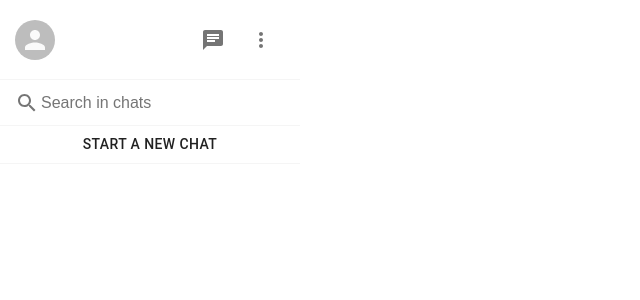
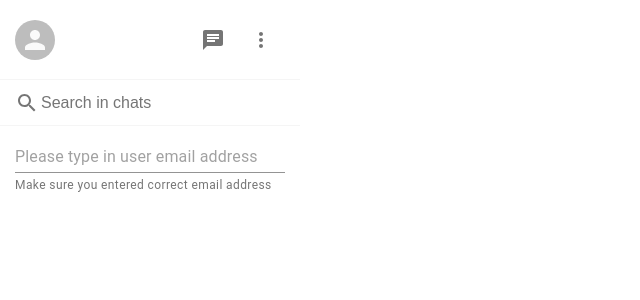
Before and after one commit to vania22/whatsapp-clone, a Next.js app: page / in a window 1280 px wide. Both pictures are taken after a click on the button "START A NEW CHAT". Shown: the top 300 px of the page, without its empty margins (0-640 px from the left). Built offline with nearby package versions, Linux system fonts and the light colour scheme.

Commit message:
added input component and animation to it

```diff
--- a/components/Sidebar.js
+++ b/components/Sidebar.js
@@ -1,10 +1,17 @@
+import { useState } from 'react';
 import styled from 'styled-components';
 import { Avatar, IconButton, Button } from '@material-ui/core';
 import ChatIcon from '@material-ui/icons/Chat';
 import MoreVertIcon from '@material-ui/icons/MoreVert';
 import SearchIcon from '@material-ui/icons/Search';
+import StartChatInput from './StartChatInput';
 
 const Sidebar = () => {
+    const [startChatInputVisible, setStartChatInputVisible] = useState(false);
+    const [startChatInputValue, setStartChatInputValue] = useState('');
+
+    const createChat = () => {};
+
     return (
         <Container>
             <Header>
@@ -22,7 +29,17 @@ const Sidebar = () => {
                 <SearchIcon style={{ color: 'rgba(0, 0, 0, 0.54)' }} />
                 <SearchInput placeholder='Search in chats' />
             </Search>
-            <SidebarButton fullWidth>Start a new chat</SidebarButton>
+            {startChatInputVisible ? (
+                <StartChatInput
+                    value={startChatInputValue}
+                    onChange={setStartChatInputValue}
+                    setStartChatInputVisible={setStartChatInputVisible}
+                />
+            ) : (
+                <SidebarButton fullWidth onClick={() => setStartChatInputVisible(true)}>
+                    Start a new chat
+                </SidebarButton>
+            )}
         </Container>
     );
 };
@@ -75,7 +92,19 @@ const SearchInput = styled.input`
 
 const SidebarButton = styled(Button)`
     &&& {
+        height: 46px;
         border-bottom: 1px solid whitesmoke;
         border-radius: 0;
+        animation: slidein 1s;
+    }
+
+    @keyframes slidein {
+        from {
+            opacity: 0;
+        }
+
+        to {
+            opacity: 1;
+        }
     }
 `;
--- /dev/null
+++ b/components/StartChatInput.js
@@ -0,0 +1,54 @@
+import { useRef, useEffect, useState } from 'react';
+import styled from 'styled-components';
+import { TextField } from '@material-ui/core';
+
+const StartChatInput = ({ value, onChange, setStartChatInputVisible }) => {
+    const ref = useRef(null);
+
+    useEffect(() => {
+        const removeOnOutterClick = (e) => {
+            if (ref.current && !ref.current.contains(e.target)) {
+                setStartChatInputVisible(false);
+            }
+        };
+
+        document.addEventListener('click', removeOnOutterClick);
+
+        return () => {
+            onChange('');
+            document.removeEventListener('click', removeOnOutterClick);
+        };
+    }, []);
+
+    return (
+        <Input
+            ref={ref}
+            fullWidth
+            placeholder='Please type in user email address'
+            type='email'
+            value={value}
+            onChange={(e) => onChange(e.target.value)}
+            helperText='Make sure you entered correct email address'
+        />
+    );
+};
+
+export default StartChatInput;
+
+const Input = styled(TextField)`
+    &&& {
+        height: 46px;
+        padding: 15px;
+        animation: slidein 1s;
+    }
+
+    @keyframes slidein {
+        from {
+            opacity: 0;
+        }
+
+        to {
+            opacity: 1;
+        }
+    }
+`;
--- a/package.json
+++ b/package.json
@@ -10,6 +10,8 @@
   "dependencies": {
     "@material-ui/core": "^4.11.3",
     "@material-ui/icons": "^4.11.2",
+    "firebase": "^8.3.1",
+    "framer-motion": "^4.0.3",
     "next": "10.0.9",
     "react": "17.0.2",
     "react-dom": "17.0.2",
--- a/pages/_app.js
+++ b/pages/_app.js
@@ -1,7 +1,7 @@
-import '../styles/globals.css'
+import '../styles/globals.css';
 
 function MyApp({ Component, pageProps }) {
-  return <Component {...pageProps} />
+    return <Component {...pageProps} />;
 }
 
-export default MyApp
+export default MyApp;
```
Also changed, not shown: firebase.js (added, +20 -0 lines), 1 other file (tests, documents, lock files or other folders).
